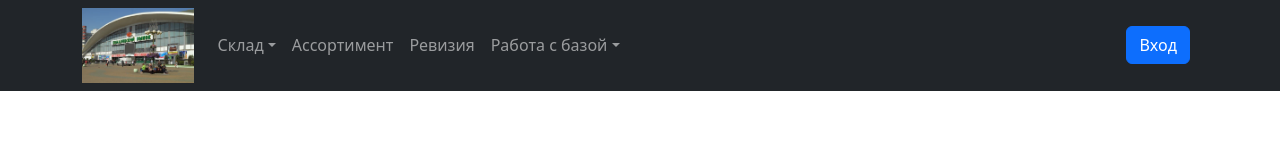
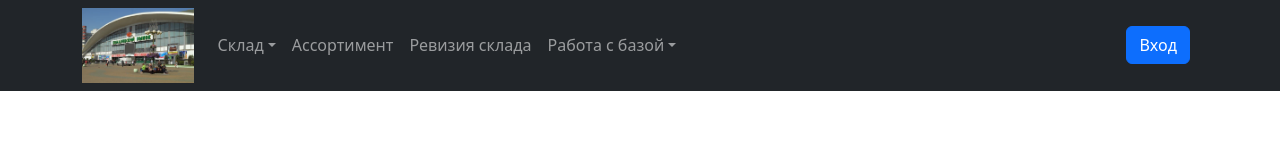
Before and after one commit to iSakha/alla-trade-front, a React (Vite) app: page / in a window 1280 px wide. Shown: the top 160 px of the page. Built offline with nearby package versions, Linux system fonts and the light colour scheme.

Commit message:
test auto-deploy

```diff
--- a/src/components/MyNavBar.jsx
+++ b/src/components/MyNavBar.jsx
@@ -73,7 +73,7 @@ function MyNavBar() {
                 </NavDropdown.Item>
               </NavDropdown>
               <Nav.Link href="db">Ассортимент</Nav.Link>
-              <Nav.Link href="check">Ревизия</Nav.Link>
+              <Nav.Link href="check">Ревизия склада</Nav.Link>
               <NavDropdown title="Работа с базой" id="basic-nav-dropdown">
                 <NavDropdown.Item
                   href="db-add"
```
